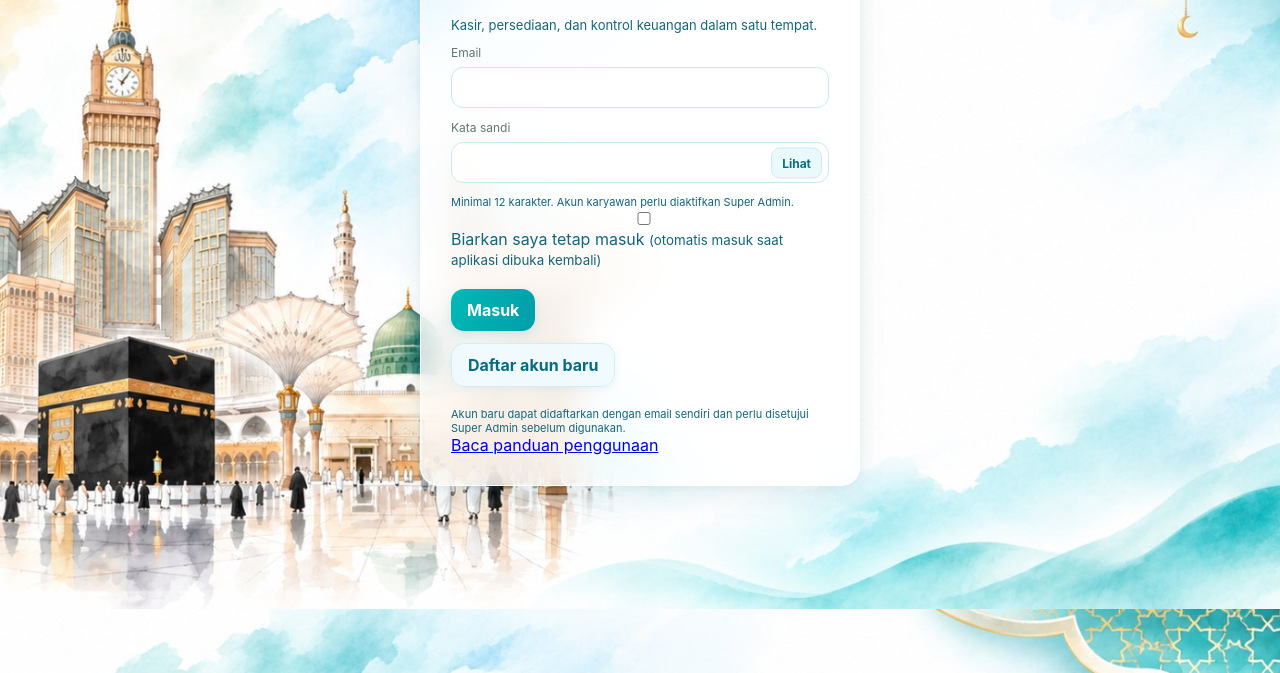
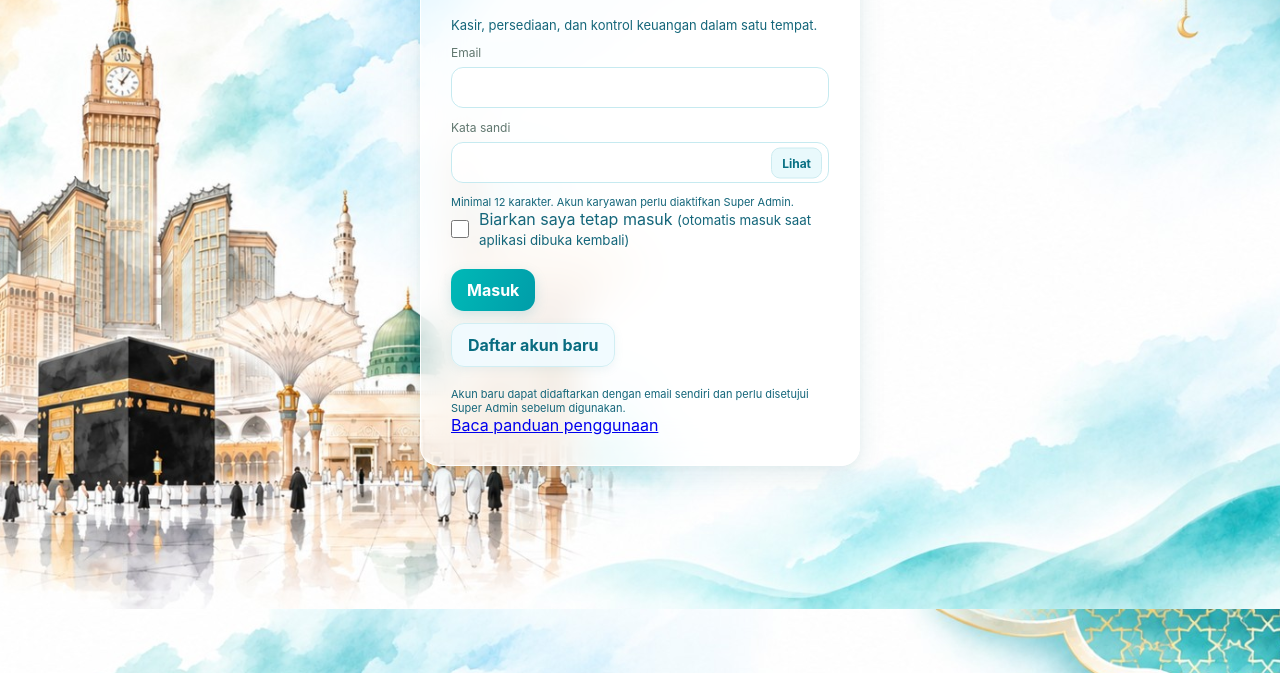
Before and after one commit to larisindo-pos/larisindo-pos, a plain HTML site: page public/index.html in a window 1280 px wide. Shown: the part 191-864 px from the top of the page. Drawn offline with Linux system fonts and the light colour scheme.

Commit message:
Align remember-me checkbox before its label on login only

```diff
--- a/public/style.css
+++ b/public/style.css
@@ -369,3 +369,8 @@ table tbody tr:nth-child(odd){background:rgba(255,255,255,.28)!important}
 .cashier-status-idle{background:rgba(255,255,255,.76);color:#608e98;border-color:#d8eef1}
 .cashier-status-idle .cashier-status-dot{background:#92bdc5;box-shadow:none}
 @media(max-width:540px){.cashier-heading-main{gap:8px}.cashier-active-status{font-size:11px;padding:7px 10px}.cashier-status-caption{display:none}.cashier-active-status strong{max-width:125px}}
+
+/* Login only: keep the remember-me checkbox immediately before its label. */
+#authForm .remember-login{display:flex!important;flex-direction:row!important;align-items:center!important;justify-content:flex-start!important;gap:10px!important;width:100%;text-align:left}
+#authForm .remember-login input[type="checkbox"]{appearance:auto!important;-webkit-appearance:checkbox!important;display:block!important;position:static!important;flex:0 0 18px!important;width:18px!important;height:18px!important;min-width:18px!important;max-width:18px!important;margin:0!important;padding:0!important;vertical-align:middle}
+#authForm .remember-login>span{display:inline!important;flex:1 1 auto!important;min-width:0!important;width:auto!important;text-align:left!important}
```
